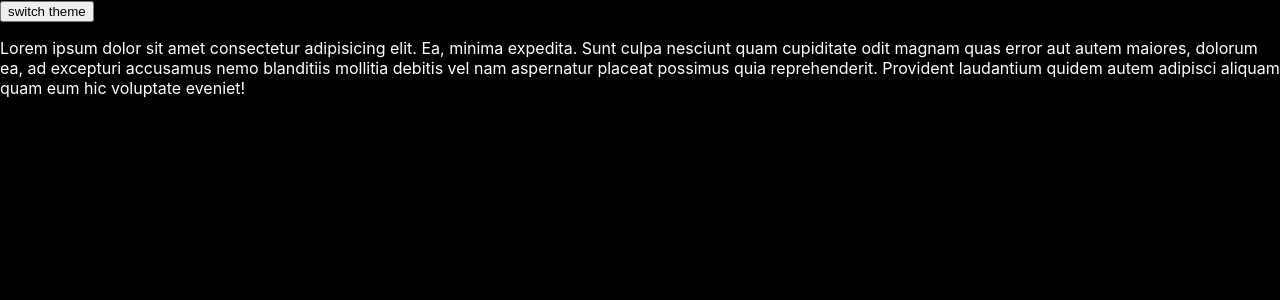
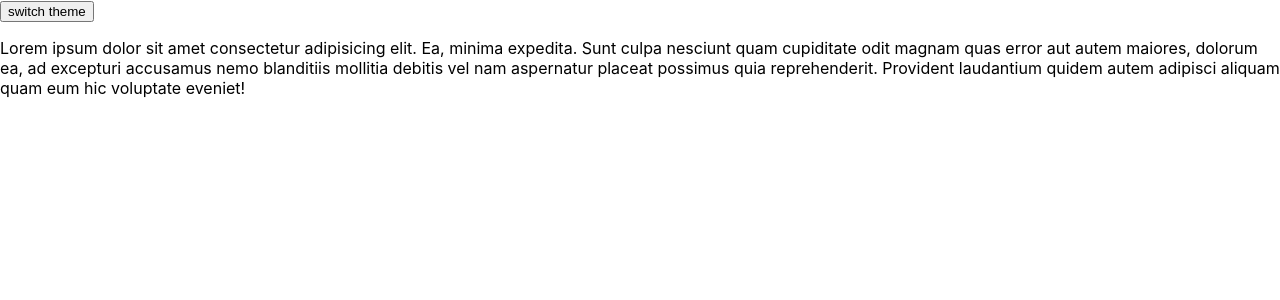
Before and after one commit to julietvt/react_pd2021, a React (Create React App) app: page / in a window 1280 px wide. Shown: the top 300 px of the page. Built offline with nearby package versions, Linux system fonts and the light colour scheme.

Commit message:
ThemeComponent.  some fix

```diff
--- a/src/components/ThemeComponent/index.jsx
+++ b/src/components/ThemeComponent/index.jsx
@@ -1,5 +1,6 @@
-import React, {useState, useEffect} from 'react';
+import React, {useState, useContext} from 'react';
 import CONSTANTS from './constants';
+import { ThemeContext } from '../../contexts';
 
 const stylesMap = {
     [CONSTANTS.THEMES.LIGHT]: {
@@ -17,7 +18,7 @@ const stylesMap = {
 };
 
 function ThemeComponent(props){
-    const [theme, setTheme] = useState(CONSTANTS.THEMES.DARK);
+    const [theme, setTheme] = useState(CONSTANTS.THEMES.LIGHT);
     const switchTheme = () => {
         setTheme(theme == CONSTANTS.THEMES.DARK
             ? CONSTANTS.THEMES.LIGHT
--- /dev/null
+++ b/src/contexts/index.js
@@ -0,0 +1,5 @@
+import { createContext } from 'react';
+
+export const ThemeContext = createContext();
+export const userContext = createContext();
+export const someContext = createContext();
```
